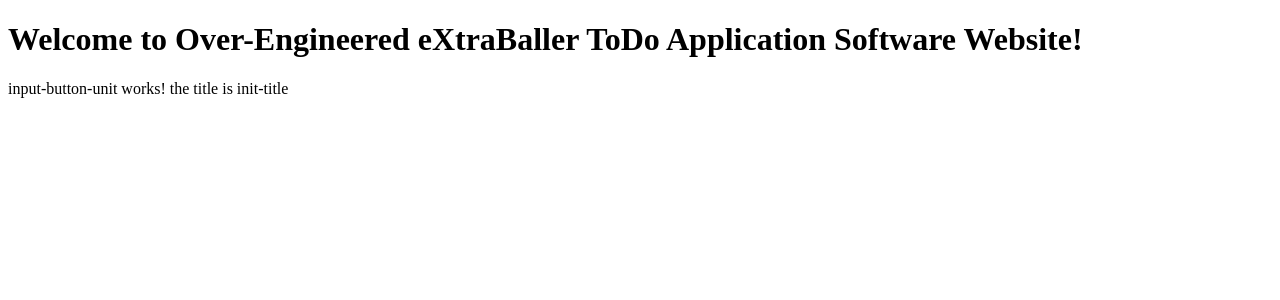
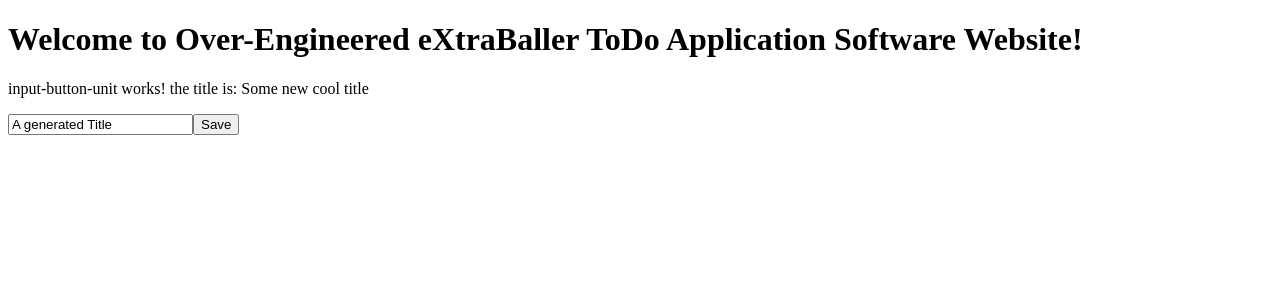
Before and after one commit to Kcils360/AngularTodo, an Angular app in the folder todo-list/: page / in a window 1280 px wide. Shown: the top 300 px of the page. Built offline with nearby package versions, Linux system fonts and the light colour scheme.

Commit message:
finished module 6

```diff
--- a/todo-list/src/app/input-button-unit/input-button-unit.component.ts
+++ b/todo-list/src/app/input-button-unit/input-button-unit.component.ts
@@ -4,23 +4,24 @@ import { Component, OnInit } from '@angular/core';
   selector: 'app-input-button-unit',
   template: `
   <p>input-button-unit works!
-      the title is {{ title }}
+      the title is: {{ title }}
   </p>
+  <input [value]="generateTitle()">
+  <button>Save</button>
   `,
   styleUrls: ['./input-button-unit.component.css']
 })
 export class InputButtonUnitComponent implements OnInit {
-  title = 'nOta Button';
-  constructor() {
-    this.changeTitle('constructor-title');
-  }
+  title = 'New Button';
+  constructor() {  }
 
   ngOnInit(): void {
-    // this.title = 'init-title';
-    this.changeTitle('init-title');
-  }
+    setTimeout(() => {
+      this.title = 'Some new cool title';
+    }, 3000);
+   }
 
-  changeTitle(newTitle: string) {
-    this.title = newTitle;
+  generateTitle(): string {
+    return 'A generated Title';
   }
 }
```
Also changed, not shown: 1 other file (tests, documents, lock files or other folders).
